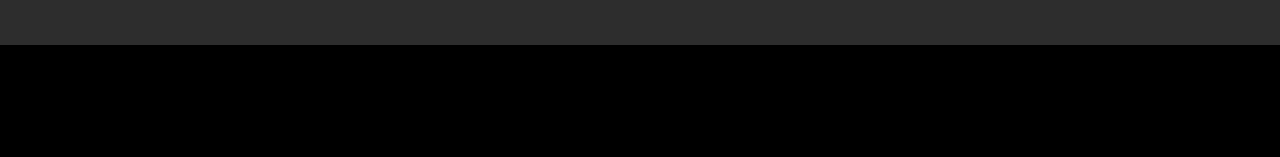
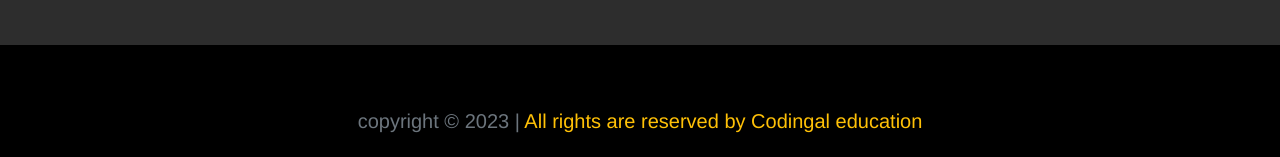
Before and after one commit to senragavi/lesson-7..activity-1, a plain HTML site: page index.html in a window 1280 px wide. Shown: the part 2450-2607 px from the top of the page. Before the commit the page ends 2495 px from the top, so only its background shows below. Drawn offline with nearby package versions, Linux system fonts and the light colour scheme.

Commit message:
wsafedsd

```diff
--- a/index.html
+++ b/index.html
@@ -191,5 +191,13 @@
             </div>
         </div>
     </div>
+    <footer>
+        <div class="container text-muted text-center py-3 mt-5">
+            <h5>
+                copyright &copy; 2023 |
+                <a class="text-warning text-decoration-none " href="#">All rights are reserved by Codingal education</a>
+            </h5>
+        </div>
+    </footer>
     </body>
 </html>
```
